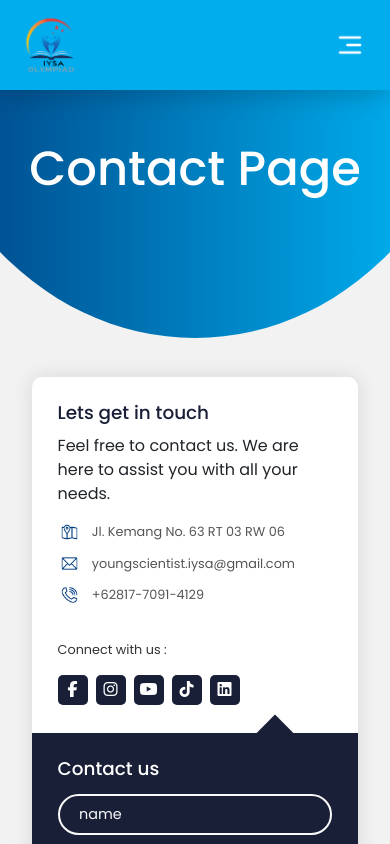
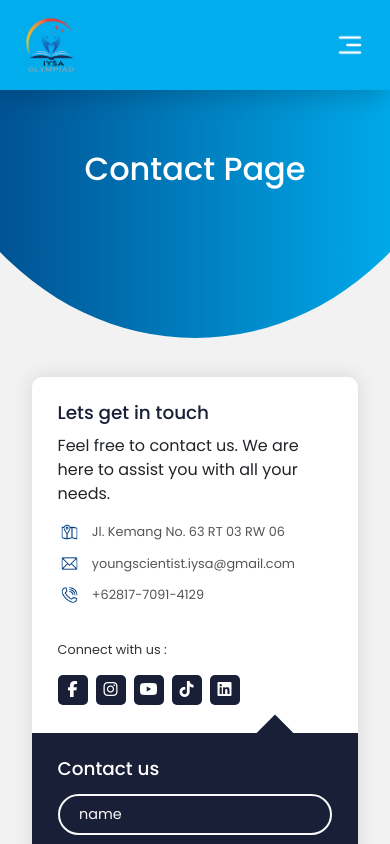
Before and after one commit to iysaofficial/iysa-olympiad, a React (Create React App) app: page /ContactPage in a window 390 px wide. Shown: the top 844 px of the page. Built offline with nearby package versions, Linux system fonts and the light colour scheme.

Commit message:
responsive header

```diff
--- a/src/assets/css/about/About.css
+++ b/src/assets/css/about/About.css
@@ -50,6 +50,13 @@
     font-size: 1.2em;
 }
 
+@media (max-width: 768px){
+    .about-header-section .about-header-content h2{
+        font-size: 2em;
+    }
+}
+
+
 /* header end */
 
 /* about start */
--- a/src/assets/css/contact/Contact.css
+++ b/src/assets/css/contact/Contact.css
@@ -50,6 +50,11 @@
     font-size: 1.2em;
 }
 
+@media (max-width: 768px){
+    .contact-header-section .contact-header-content h2{
+        font-size: 2em;
+    }
+}
 
 /* header end */
 
```
